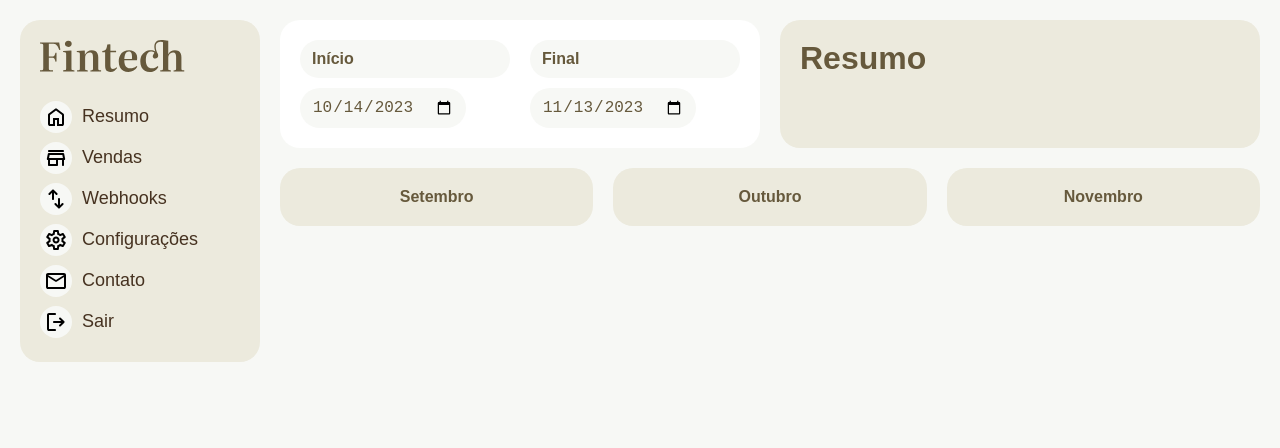
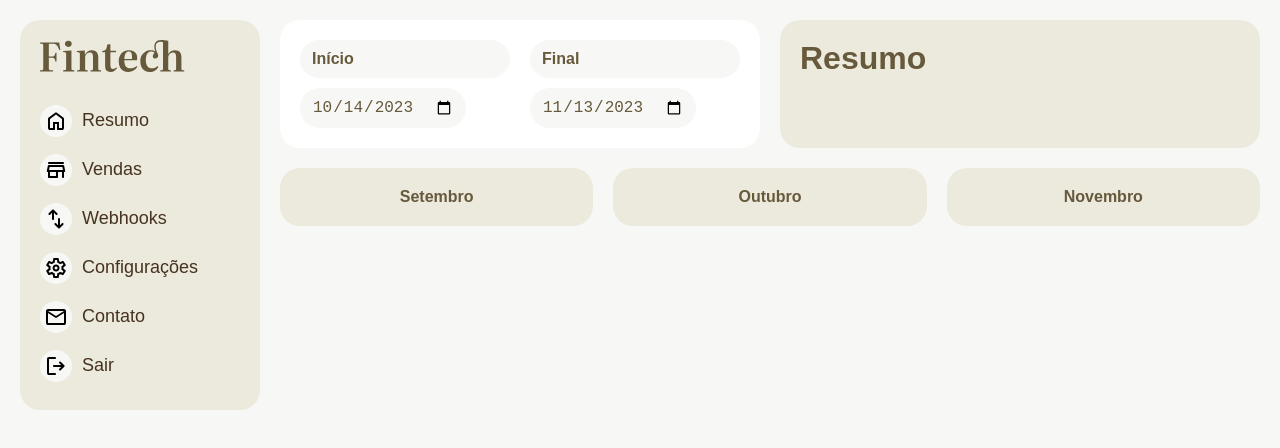
Before and after one commit to welisonw/fintech, a React (Vite) app: page / in a window 1280 px wide. Shown: the top 448 px of the page. Built offline with nearby package versions, Linux system fonts and the light colour scheme; no server answers; the HTML template or start-up script is replaced by a standard one.

Commit message:
refactor: added margin link SideNav

```diff
--- a/src/Components/SideNav.module.css
+++ b/src/Components/SideNav.module.css
@@ -32,6 +32,7 @@
 .sidenav li a {
   flex: 1;
   font-size: 1.125rem;
+  margin: .25rem 0;
   text-decoration: none;
   color: var(--color-1);
   padding: var(--gap-s) 0;
```
